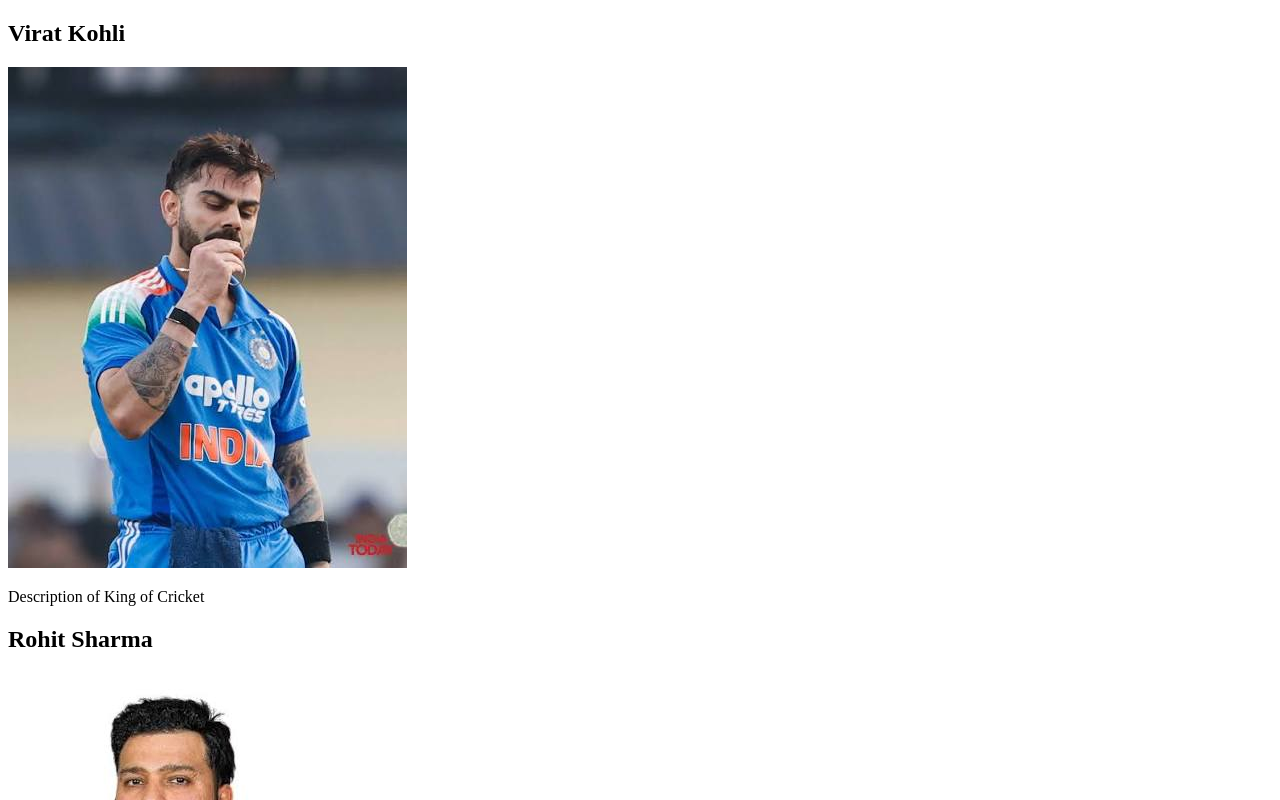
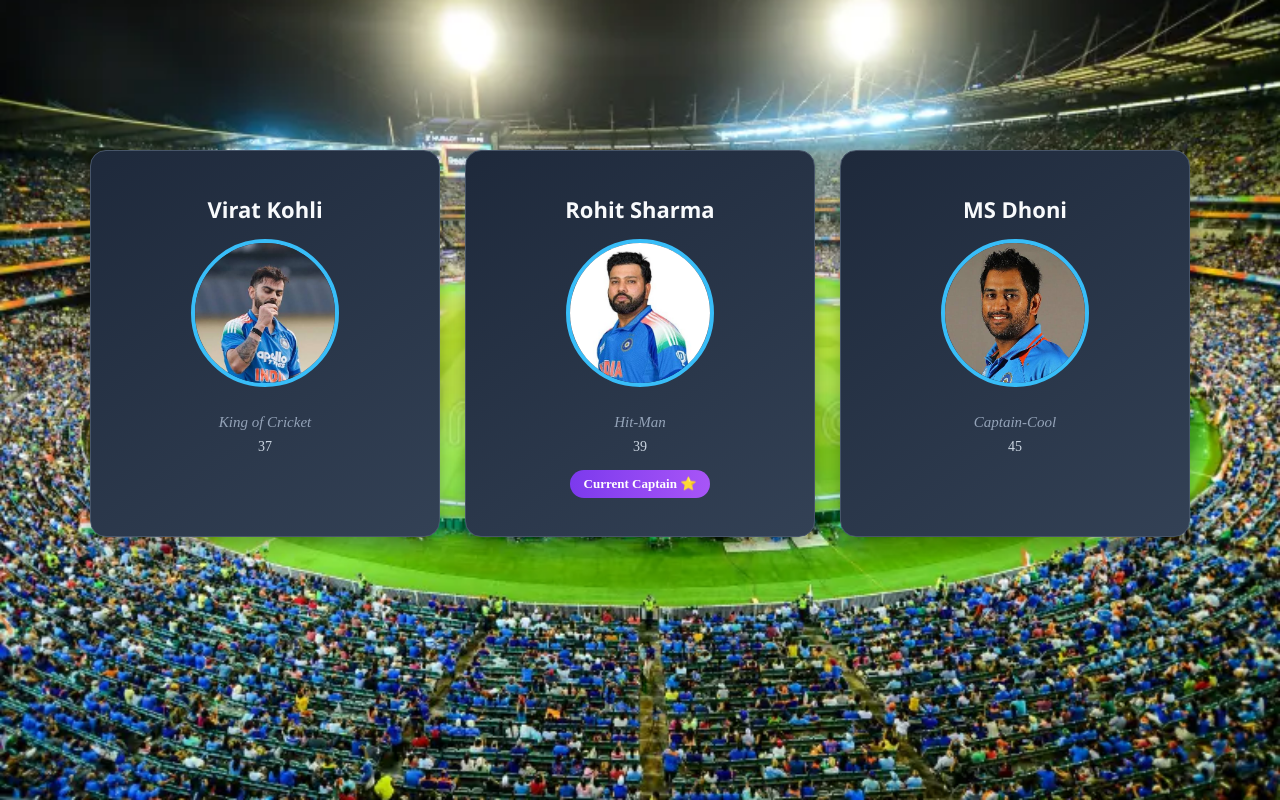
Before and after one commit to parth1566/React_Practice, a React (Vite) app in the folder react-practice/: page / in a window 1280 px wide. Shown: the top 800 px of the page. Built offline with nearby package versions, Linux system fonts and the light colour scheme.

Commit message:
ReactPracticeQues

```diff
--- a/react-practice/src/App.jsx
+++ b/react-practice/src/App.jsx
@@ -6,13 +6,31 @@ import dhoniPic from './assets/msdhoni.png'
 
 
 function App() {
-  return (
-    <div>
-      <UserCard name = "Virat Kohli" image = {viratPic} desc = "King of Cricket"/>
-      <UserCard name = "Rohit Sharma" image = {rohitPic} desc = "Hit-Man" />
-      <UserCard name = "MS Dhoni" image = {dhoniPic} desc = "Captain-Cool" />
+  const players = [
+  { id: 1, name: "Virat Kohli", image: viratPic, desc: "King of Cricket", age: 37, isCaptain: false },
+  { id: 2, name: "Rohit Sharma", image: rohitPic, desc: "Hit-Man", age: 39, isCaptain: true },
+  { id: 3, name: "MS Dhoni", image: dhoniPic, desc: "Captain-Cool", age: 45, isCaptain: false }
+];
+
+    // <div  className="container">
+    //   <UserCard name = "Virat Kohli" image = {viratPic} desc = "King of Cricket" age = {37}/>
+    //   <UserCard name = "Rohit Sharma" image = {rohitPic} desc = "Hit-Man" age = {39} isCaptain = {true}/>
+    //   <UserCard name = "MS Dhoni" image = {dhoniPic} desc = "Captain-Cool" age = {45}/>
+    // </div>
+    return (
+    <div className="container">
+      {players.map((player) => (
+        <UserCard
+          key={player.id}
+          name={player.name}
+          image={player.image}
+          desc={player.desc}
+          age={player.age}
+          isCaptain={player.isCaptain}
+        />
+      ))}
     </div>
-  )
+)
 }
 
 export default App
--- a/react-practice/src/Day1/UserCard.css
+++ b/react-practice/src/Day1/UserCard.css
@@ -0,0 +1,78 @@
+/* Container - 3 cards in a row */
+.container {
+  display: grid;
+  grid-template-columns: repeat(3, 1fr);
+  gap: 25px;
+  padding: 150px 40px 40px 40px;  /* ← 150px top pushes cards down */
+  max-width: 1100px;
+  margin: 0 auto;
+}
+
+/* Card */
+.user-container {
+  background: linear-gradient(145deg, #1e293b, #334155);
+  border-radius: 16px;
+  padding: 25px;
+  text-align: center;
+  box-shadow: 0 8px 20px rgba(0, 0, 0, 0.3);
+  transition: transform 0.3s ease, box-shadow 0.3s ease;
+  border: 1px solid #475569;
+}
+
+.user-container:hover {
+  transform: translateY(-10px);
+  box-shadow: 0 15px 30px rgba(0, 0, 0, 0.5);
+}
+
+/* Name */
+#user-name {
+  color: #f8fafc;
+  font-size: 22px;
+  font-family: 'Segoe UI', sans-serif;
+  margin-bottom: 15px;
+}
+
+/* Image */
+#user-img {
+  width: 140px;
+  height: 140px;
+  border-radius: 50%;
+  object-fit: cover;
+  object-position: top;
+  border: 4px solid #38bdf8;
+  margin-bottom: 15px;
+}
+
+/* Description */
+#user-desc {
+  color: #94a3b8;
+  font-size: 15px;
+  font-style: italic;
+  margin: 8px 0;
+}
+
+/* Age */
+#user-age {
+  color: #cbd5e1;
+  font-size: 14px;
+  margin: 5px 0;
+}
+
+/* Captain badge */
+#user-captain {
+  background: linear-gradient(90deg, #7c3aed, #a855f7);
+  color: #ffffff;
+  font-weight: bold;
+  font-size: 13px;
+  padding: 6px 14px;
+  border-radius: 20px;
+  display: inline-block;
+  margin-top: 10px;
+}
+
+/* Responsive */
+@media (max-width: 768px) {
+  .container {
+    grid-template-columns: 1fr;
+  }
+}
--- a/react-practice/src/Day1/UserCard.jsx
+++ b/react-practice/src/Day1/UserCard.jsx
@@ -1,11 +1,14 @@
 import React from "react";
+import './UserCard.css';
 
 const UserCard = (props) => {
     return(
         <div className="user-container">
             <h2 id="user-name">{props.name}</h2>
             <img id ="user-img" src={props.image} alt= {props.name}/>
-            <p id = "user-desc"> Description of {props.desc}</p>
+            <p id = "user-desc"> {props.desc}</p>
+            <p id = "user-age">{props.age}</p>
+            {props.isCaptain && <p id="user-captain">Current Captain ⭐</p>}
         </div>
     )
 }
--- a/react-practice/src/index.css
+++ b/react-practice/src/index.css
@@ -0,0 +1,9 @@
+body {
+  background-image: url('./assets/mcg.png');
+  background-size: cover;
+  background-position: center;
+  background-repeat: no-repeat;
+  background-attachment: fixed;
+  min-height: 100vh;
+  margin: 0;
+}
```
Also changed, not shown: react-practice/src/assets/mcg.png (added).
